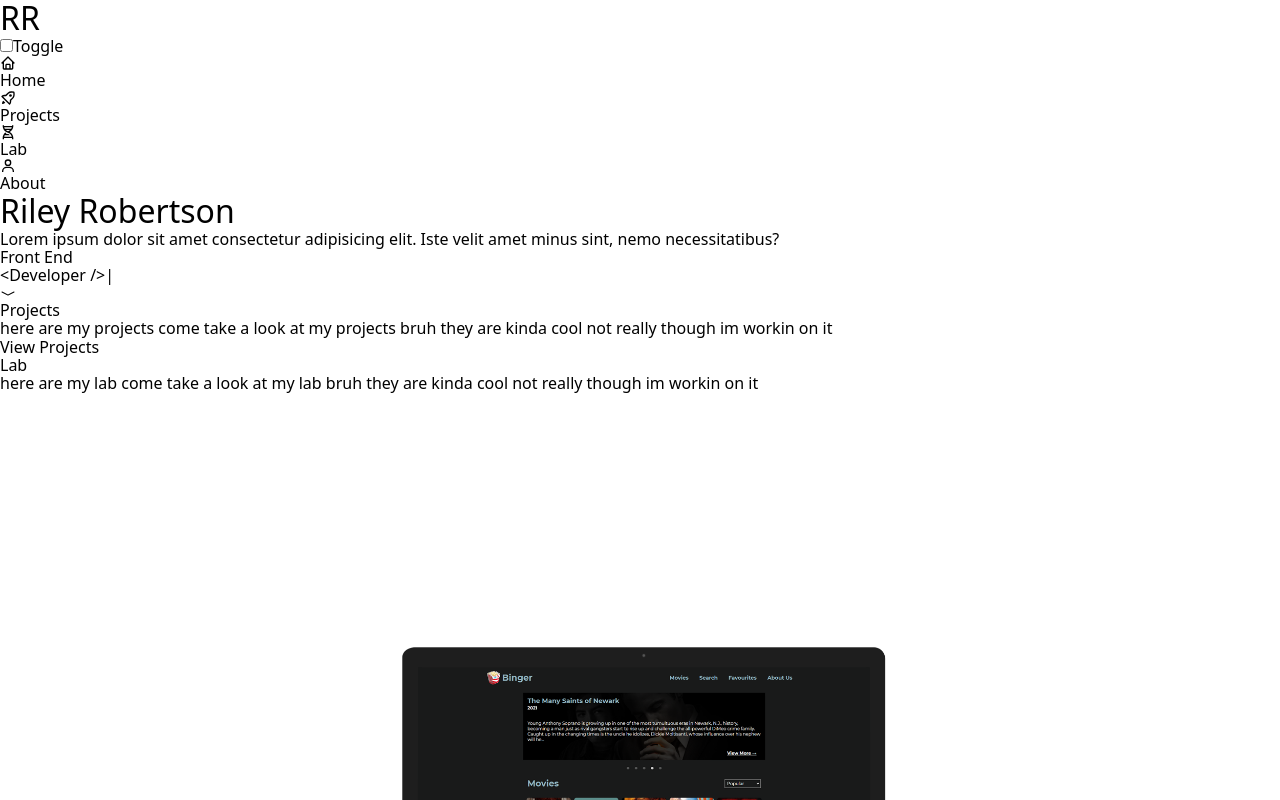
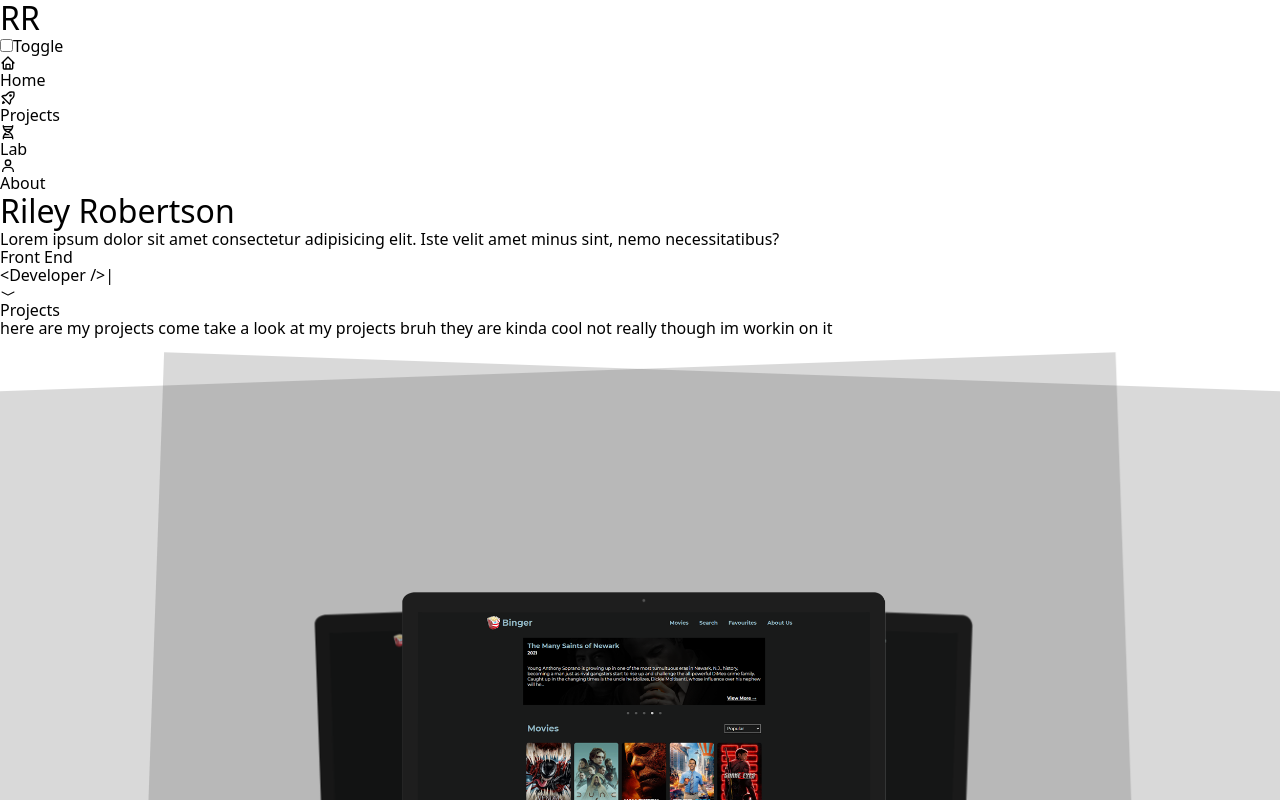
Before and after one commit to rileyr25/react-portfolio, a React (Create React App) app: page / in a window 1280 px wide. Shown: the top 800 px of the page. Built offline with nearby package versions, Linux system fonts and the light colour scheme.

Commit message:
added swiper + homescroll carousels

```diff
--- a/package.json
+++ b/package.json
@@ -20,6 +20,7 @@
     "react-router-hash-link": "^2.4.3",
     "react-scripts": "5.0.0",
     "react-typist": "^2.0.5",
+    "swiper": "^8.0.7",
     "tailwindcss": "^3.0.23",
     "use-persisted-state": "^0.3.3",
     "web-vitals": "^1.1.2"
--- a/src/components/pages/home/HomeScroll.js
+++ b/src/components/pages/home/HomeScroll.js
@@ -1,6 +1,11 @@
 import React from 'react'
 import {content} from '../../../data/content'
 import { Link } from 'react-router-dom';
+import { Swiper, SwiperSlide } from 'swiper/react';
+import { Autoplay, EffectCards, EffectCoverflow } from "swiper";
+import "swiper/css/effect-cards";
+import 'swiper/css'
+
 
 function HomeScroll() {
     let proData = content.projects.landingContent
@@ -8,26 +13,45 @@ function HomeScroll() {
 
     const IMG_PATH = '/assets/images/'
 
-    // <SwiperSlide><img src={`${IMG_PATH}${proData.images.img1}`} alt="" /></SwiperSlide>
-    // <SwiperSlide><img src={`${IMG_PATH}${proData.images.img2}`} alt="" /></SwiperSlide>
-    // <SwiperSlide><img src={`${IMG_PATH}${proData.images.img3}`} alt="" /></SwiperSlide>
-
     return (
         <section className='home-scroll pt-12'>
             <section id='projects' className="home-projects">
                 <h2 className='text-center font-semibold text-2xl'>{proData.title}</h2>
                 <p>{proData.excerpt}</p>
+                <Swiper
+                effect={"cards"}
+                autoplay={{
+                    delay: 4000,
+                    disableOnInteraction: false,
+                }}
+                grabCursor={true}
+                modules={[EffectCards, Autoplay]}
+                className="project-images">
+                    <SwiperSlide><img src={`${IMG_PATH}${proData.images.img1}`} alt="" /></SwiperSlide>
+                    <SwiperSlide><img src={`${IMG_PATH}${proData.images.img2}`} alt="" /></SwiperSlide>
+                    <SwiperSlide><img src={`${IMG_PATH}${proData.images.img3}`} alt="" /></SwiperSlide>
+                </Swiper>
                 <Link to='/projects'>View Projects</Link>
             </section>
 
             <section id='lab' className="home-lab">
                 <h2 className='text-center font-semibold text-2xl'>{labData.title}</h2>
                 <p>{labData.excerpt}</p>
-                <div className="lab-images">
-                    <img  src={`${IMG_PATH}${labData.images.img1}`} alt="" />
-                    <img  src={`${IMG_PATH}${labData.images.img2}`} alt="" />
-                    <img  src={`${IMG_PATH}${labData.images.img3}`} alt="" />
-                </div>
+                <Swiper
+                effect={"coverflow"}
+                coverflowEffect={{
+                    rotate: 50,
+                    stretch: 0,
+                    depth: 100,
+                    modifier: 1,
+                    slideShadows: true,
+                }}
+                modules={[EffectCoverflow]}
+                className="lab-images">
+                    <SwiperSlide><img  src={`${IMG_PATH}${labData.images.img1}`} alt="" /></SwiperSlide>
+                    <SwiperSlide><img  src={`${IMG_PATH}${labData.images.img2}`} alt="" /></SwiperSlide>
+                    <SwiperSlide><img  src={`${IMG_PATH}${labData.images.img3}`} alt="" /></SwiperSlide>
+                </Swiper>
                 <Link to='/lab'>Visit Lab</Link>
             </section>
         </section>
```
Also changed, not shown: 1 other file (tests, documents, lock files or other folders).
